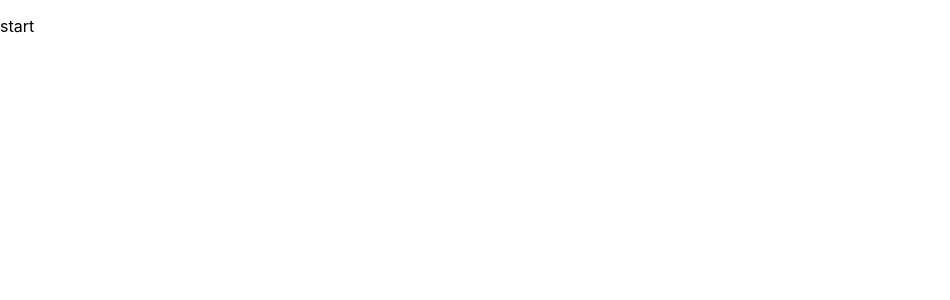
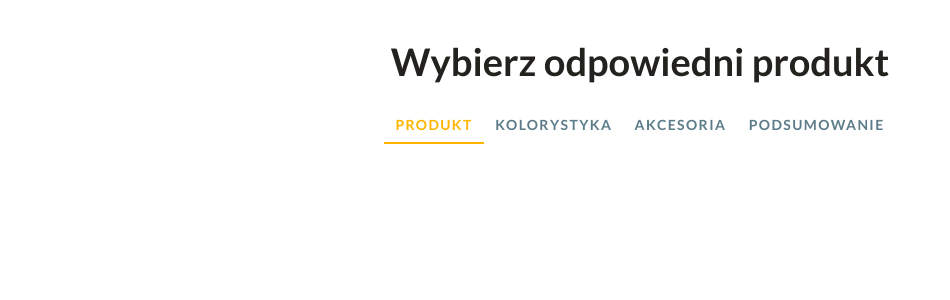
Before and after one commit to airfortech/products-configurator, a React (Create React App) app: page / in a window 1280 px wide. Shown: the top 300 px of the page, without its empty margins (0-950 px from the left). Built offline with nearby package versions, Linux system fonts and the light colour scheme.

Commit message:
added ProductView, its header and products navigation

```diff
--- a/package.json
+++ b/package.json
@@ -1,5 +1,5 @@
 {
-  "name": "frontend",
+  "name": "product-configurator-frontend",
   "version": "0.1.0",
   "private": true,
   "dependencies": {
--- a/public/index.html
+++ b/public/index.html
@@ -4,12 +4,15 @@
     <meta charset="utf-8" />
     <link rel="icon" href="%PUBLIC_URL%/favicon.ico" />
     <meta name="viewport" content="width=device-width, initial-scale=1" />
-    <meta name="theme-color" content="#000000" />
     <meta
       name="description"
       content="Web site created using create-react-app"
     />
     <link rel="apple-touch-icon" href="%PUBLIC_URL%/logo192.png" />
+    <link
+      href="https://fonts.googleapis.com/css?family=Lato:400,700"
+      rel="stylesheet"
+    />
     <!--
       manifest.json provides metadata used when your web app is installed on a
       user's mobile device or desktop. See https://developers.google.com/web/fundamentals/web-app-manifest/
@@ -24,7 +27,7 @@
       work correctly both with client-side routing and a non-root public URL.
       Learn how to configure a non-root public URL by running `npm run build`.
     -->
-    <title>React App</title>
+    <title>Konfigurator produktów</title>
   </head>
   <body>
     <noscript>You need to enable JavaScript to run this app.</noscript>
--- a/src/App.tsx
+++ b/src/App.tsx
@@ -1,7 +1,9 @@
+import { ProductBuilder } from "./views/ProductBuilder/ProductBuilder";
+
 export const App = () => {
   return (
     <div className="App">
-      <p>start</p>
+      <ProductBuilder />
     </div>
   );
 };
--- /dev/null
+++ b/src/components/ProductsNavigation/ProductsNavigation.tsx
@@ -0,0 +1,29 @@
+interface Props {
+  navItems: {
+    title: string;
+    href: string;
+    isActive: boolean;
+  }[];
+  handleSetActiveNavItem: (titleId: string) => void;
+}
+
+export const ProductsNavigation = ({
+  navItems,
+  handleSetActiveNavItem,
+}: Props) => {
+  return (
+    <nav className="cd-builder-main-nav">
+      <ul>
+        {navItems.map(({ title, href, isActive }) => (
+          <li
+            className={isActive ? "active" : ""}
+            key={title}
+            onClick={() => handleSetActiveNavItem(title)}
+          >
+            <a href={`#${href}`}>{title}</a>
+          </li>
+        ))}
+      </ul>
+    </nav>
+  );
+};
--- a/src/index.css
+++ b/src/index.css
@@ -1,13 +1,139 @@
-body {
-  margin: 0;
-  font-family: -apple-system, BlinkMacSystemFont, 'Segoe UI', 'Roboto', 'Oxygen',
-    'Ubuntu', 'Cantarell', 'Fira Sans', 'Droid Sans', 'Helvetica Neue',
-    sans-serif;
-  -webkit-font-smoothing: antialiased;
-  -moz-osx-font-smoothing: grayscale;
+/* Glowny styl */
+*,
+*::after,
+*::before {
+  box-sizing: border-box;
 }
 
-code {
-  font-family: source-code-pro, Menlo, Monaco, Consolas, 'Courier New',
-    monospace;
+html {
+  font-size: 62.5%;
 }
+
+body {
+  font-size: 1.6rem;
+  font-family: "Lato", sans-serif;
+  color: #24221f;
+  background-color: #ffffff;
+}
+
+a {
+  color: #5d7c89;
+  text-decoration: none;
+}
+
+img {
+  max-width: 100%;
+}
+
+/* Glowne komponenty */
+
+.cd-product-builder {
+  height: 100vh;
+  overflow: hidden;
+}
+
+.cd-builder-steps {
+  position: relative;
+  height: 100%;
+  overflow: hidden;
+}
+.cd-builder-steps > ul {
+  height: 100%;
+  overflow: hidden;
+}
+.cd-builder-steps .builder-step {
+  position: absolute;
+  z-index: 1;
+  top: 0;
+  left: 0;
+  width: 100%;
+  height: 100%;
+  overflow: auto;
+  visibility: hidden;
+  transition: visibility 0.5s;
+  padding: 0 5%;
+}
+.cd-builder-steps .builder-step.active {
+  position: relative;
+  z-index: 2;
+  visibility: visible;
+  transition: visibility 0.7s;
+}
+.cd-builder-steps .builder-step.first-load {
+  /* ukrywa tresci uzywajac Ajax */
+  display: none;
+}
+
+/* Nawigacja u gory */
+
+.cd-product-builder .main-header {
+  display: none;
+}
+@media only screen and (min-width: 1024px) {
+  .cd-product-builder .main-header {
+    display: block;
+    position: fixed;
+    z-index: 3;
+    top: 0;
+    left: 0;
+    width: 100%;
+    padding: 0 5%;
+    text-align: center;
+    background: #ffffff;
+  }
+  .cd-product-builder .main-header::after {
+    /* Gradient */
+    content: "";
+    position: absolute;
+    top: 100%;
+    left: 0;
+    width: 100%;
+    height: 70px;
+    background-image: -webkit-linear-gradient(
+      top,
+      white,
+      rgba(255, 255, 255, 0)
+    );
+    background-image: linear-gradient(to bottom, white, rgba(255, 255, 255, 0));
+  }
+  .cd-product-builder .main-header h1 {
+    font-size: 3.8rem;
+    margin: 1.1em auto 0.76em;
+    font-weight: bold;
+  }
+}
+@media only screen and (min-width: 1480px) and (min-height: 850px) {
+  .cd-product-builder .main-header h1 {
+    font-size: 4.8rem;
+  }
+}
+
+@media only screen and (min-width: 1024px) {
+  .cd-builder-main-nav li {
+    display: inline-block;
+  }
+  .cd-builder-main-nav a {
+    display: block;
+    font-size: 1.4rem;
+    font-weight: bold;
+    letter-spacing: 0.1em;
+    text-transform: uppercase;
+    color: #5d7c89;
+    padding: 0.7em 0.8em;
+    border-bottom: 2px solid transparent;
+    transition: color 0.2s, border-color 0.2s;
+  }
+  .cd-builder-main-nav a:hover {
+    color: #ffb500;
+  }
+  .cd-builder-main-nav .active a {
+    border-color: #ffb500;
+    color: #ffb500;
+  }
+  .cd-builder-main-nav .active a:hover {
+    color: #ffb500;
+  }
+  .cd-builder-main-nav.disabled li:not(.active) a {
+    color: rgba(93, 124, 137, 0.5);
+  }
+}
--- a/src/index.tsx
+++ b/src/index.tsx
@@ -1,6 +1,7 @@
 import ReactDOM from "react-dom/client";
 import reportWebVitals from "./reportWebVitals";
 import { App } from "./App";
+import "./reset.css";
 import "./index.css";
 
 const root = ReactDOM.createRoot(
--- /dev/null
+++ b/src/reset.css
@@ -0,0 +1,125 @@
+html,
+body,
+div,
+span,
+applet,
+object,
+iframe,
+h1,
+h2,
+h3,
+h4,
+h5,
+h6,
+p,
+blockquote,
+pre,
+a,
+abbr,
+acronym,
+address,
+big,
+cite,
+code,
+del,
+dfn,
+em,
+img,
+ins,
+kbd,
+q,
+s,
+samp,
+small,
+strike,
+strong,
+sub,
+sup,
+tt,
+var,
+b,
+u,
+i,
+center,
+dl,
+dt,
+dd,
+ol,
+ul,
+li,
+fieldset,
+form,
+label,
+legend,
+table,
+caption,
+tbody,
+tfoot,
+thead,
+tr,
+th,
+td,
+article,
+aside,
+canvas,
+details,
+embed,
+figure,
+figcaption,
+footer,
+header,
+hgroup,
+menu,
+nav,
+output,
+ruby,
+section,
+summary,
+time,
+mark,
+audio,
+video {
+  margin: 0;
+  padding: 0;
+  border: 0;
+  font-size: 100%;
+  font: inherit;
+  vertical-align: baseline;
+}
+/* reset HTML5 dla starszych przegladarek */
+article,
+aside,
+details,
+figcaption,
+figure,
+footer,
+header,
+hgroup,
+menu,
+nav,
+section,
+main {
+  display: block;
+}
+body {
+  line-height: 1;
+}
+ol,
+ul {
+  list-style: none;
+}
+blockquote,
+q {
+  quotes: none;
+}
+blockquote:before,
+blockquote:after,
+q:before,
+q:after {
+  content: "";
+  content: none;
+}
+table {
+  border-collapse: collapse;
+  border-spacing: 0;
+}
--- /dev/null
+++ b/src/views/ProductBuilder/Accessories/Accessories.tsx
@@ -0,0 +1,3 @@
+export const Accessories = () => {
+  return <div>Accessories</div>;
+};
--- /dev/null
+++ b/src/views/ProductBuilder/Colors/Colors.tsx
@@ -0,0 +1,3 @@
+export const Colors = () => {
+  return <div>Colors</div>;
+};
--- /dev/null
+++ b/src/views/ProductBuilder/ProductBuilder.tsx
@@ -0,0 +1,52 @@
+import { useState } from "react";
+import { ProductsNavigation } from "../../components/ProductsNavigation/ProductsNavigation";
+
+const defaultNavItems = [
+  {
+    title: "Produkt",
+    href: "models",
+    isActive: true,
+  },
+  {
+    title: "Kolorystyka",
+    href: "colors",
+    isActive: false,
+  },
+  {
+    title: "Akcesoria",
+    href: "accessories",
+    isActive: false,
+  },
+  {
+    title: "Podsumowanie",
+    href: "summary",
+    isActive: false,
+  },
+];
+
+export const ProductBuilder = () => {
+  const [navItems, setNavItems] = useState(defaultNavItems);
+
+  const handleSetActiveNavItem = (titleId: string) => {
+    setNavItems(
+      navItems.map(({ title, href }) => {
+        return {
+          title,
+          href,
+          isActive: titleId === title ? true : false,
+        };
+      })
+    );
+  };
+  return (
+    <div className="cd-product-builder">
+      <header className="main-header">
+        <h1>Wybierz odpowiedni produkt</h1>
+        <ProductsNavigation
+          navItems={navItems}
+          handleSetActiveNavItem={handleSetActiveNavItem}
+        />
+      </header>
+    </div>
+  );
+};
--- /dev/null
+++ b/src/views/ProductBuilder/Products/Products.tsx
@@ -0,0 +1,3 @@
+export const Products = () => {
+  return <div>Products</div>;
+};
--- /dev/null
+++ b/src/views/ProductBuilder/Summary/Summary.tsx
@@ -0,0 +1,3 @@
+export const Summary = () => {
+  return <div>Summary</div>;
+};
```
Also changed, not shown: 1 other file (tests, documents, lock files or other folders).
